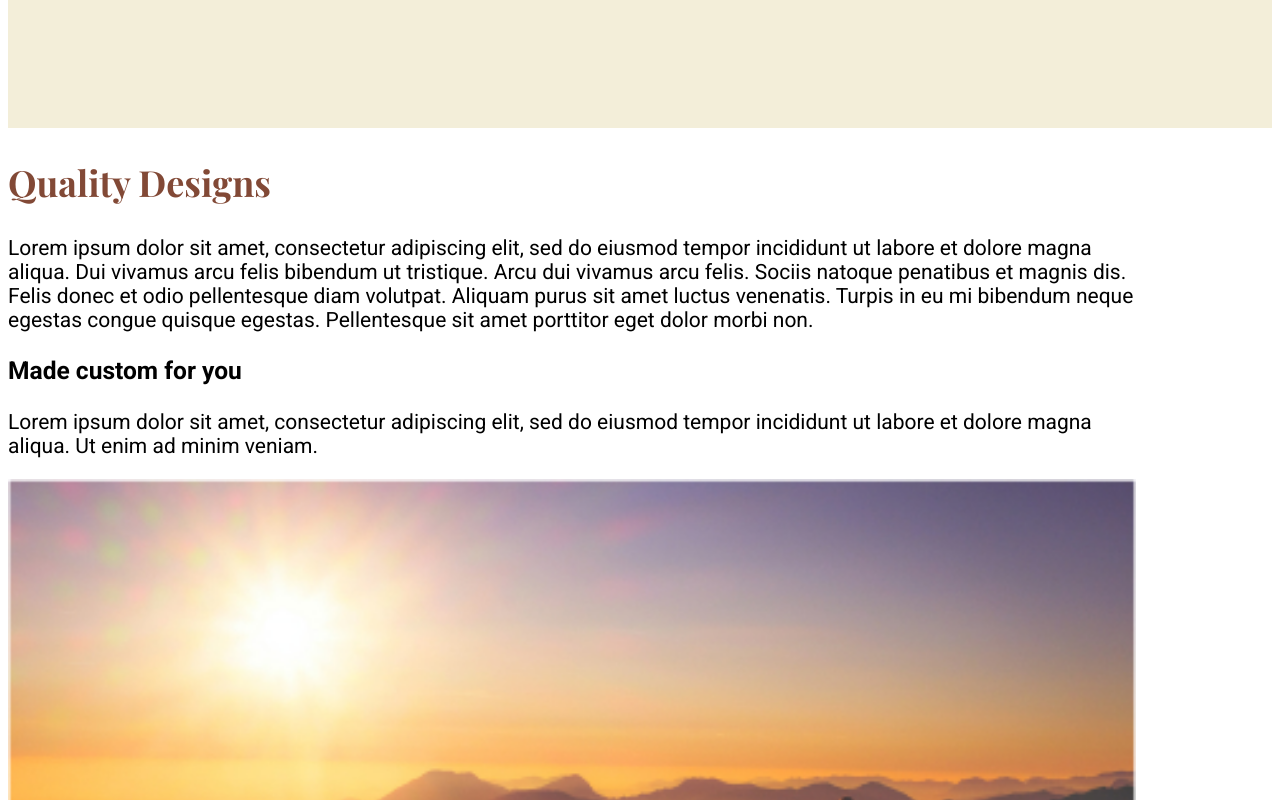
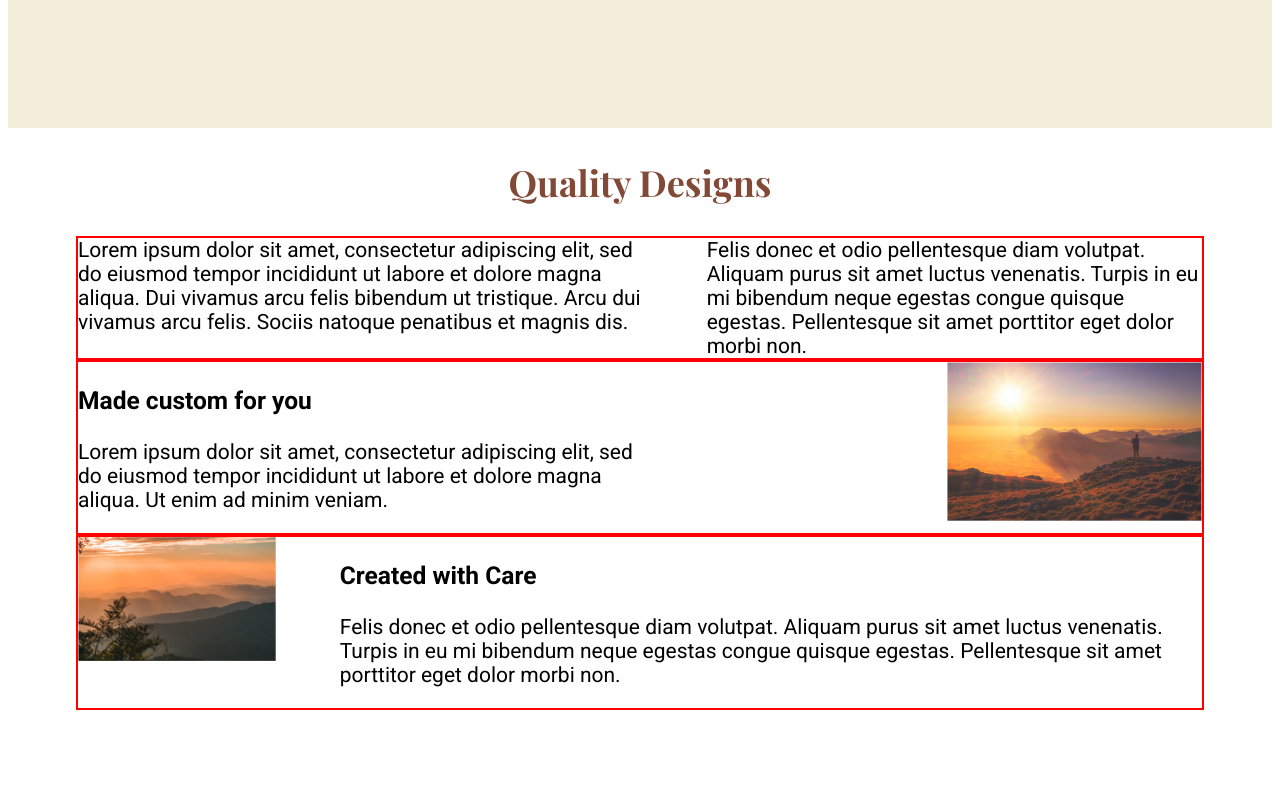
Before and after one commit to MFarabi619/Kevin-Powell---Conquering-Responsive-Layouts, a plain HTML site: page Flexbox Challenge 4/index.html in a window 1280 px wide. Shown: the part 540-1340 px from the top of the page. After the commit the page ends 1258 px from the top, so only its background shows below. Drawn offline with nearby package versions, Linux system fonts and the light colour scheme.

Commit message:
Fail miserably

```diff
--- a/Flexbox Challenge 4/index.html
+++ b/Flexbox Challenge 4/index.html
@@ -22,8 +22,9 @@
       <h1>Responsive layouts don't have to be a struggle</h1>
     </section>
 
-    <main class="container">
-      <section class="section__one">
+      <section>
+        <div class="container">
+
         <h2>Quality Designs</h2>
         <div class="row">
           <div class="col">
@@ -40,22 +41,28 @@
           </div>
         </div>
       </section>
-      <section class="section__two">
+        </div>
+      <section>
+<div class="container">
+
         <div class="row">
           <div class="col">
             <h3>Made custom for you</h3>
-            <p>
+            <p class="row_2_p">
               Lorem ipsum dolor sit amet, consectetur adipiscing elit, sed do
               eiusmod tempor incididunt ut labore et dolore magna aliqua. Ut
               enim ad minim veniam.
             </p>
           </div>
-          <div class="col"><img src="./image-01.jpg" alt="" /></div>
+          <div class="col"><img src="./image-01.jpg" alt="Sun shining on sand with a man standing" class="image_1"/></div>
         </div>
+    </div>
       </section>
-      <section class="section__three">
+
+<section>
+          <div class="container">
         <div class="row">
-          <div class="col"><img src="./image-02.jpg" alt="" /></div>
+          <div class="col"><img src="./image-02.jpg" alt="Dawn view over mountains" class="image_2"/></div>
           <div class="col">
             <h3>Created with Care</h3>
             <p>
@@ -66,7 +73,7 @@
             </p>
           </div>
         </div>
+    </div>
       </section>
-    </main>
   </body>
 </html>
--- a/Flexbox Challenge 4/styles.css
+++ b/Flexbox Challenge 4/styles.css
@@ -24,8 +24,9 @@ body {
   color: #824936;
   font-size: 3.75rem;
   margin: 0 2rem;
-  max-width: 40%;
+  max-width: 50%;
   text-align: center;
+  /* border: 2px solid red; */
 }
 
 .hero {
@@ -37,21 +38,42 @@ body {
   min-height: 660px;
 }
 
-.section__one h2 {
+section {
+  /* border: 2px solid red; */
+  display: flex;
+  justify-content: center;
+  align-items: center;
+}
+
+section h2 {
   color: #824936;
   font-size: 2.25rem;
   font-family: "Playfair Display", sans-serif;
+  text-align: center;
 }
 
-.section__one {
+.row {
+  border: 2px solid red;
+
   display: flex;
-  flex-direction: column;
 }
-.section__one col {
+section .col {
   font-size: 1.3125rem;
   font-family: "Roboto", sans-serif;
 }
 
+section .col + .col {
+  margin-left: 4rem;
+}
+
 .container {
   max-width: 1128px;
+  margin: 0 3rem;
+  /* border: 2px solid red; */
 }
+
+.row_2_p {
+  max-width: 70%;
+}
+.image_1 {
+}
```
